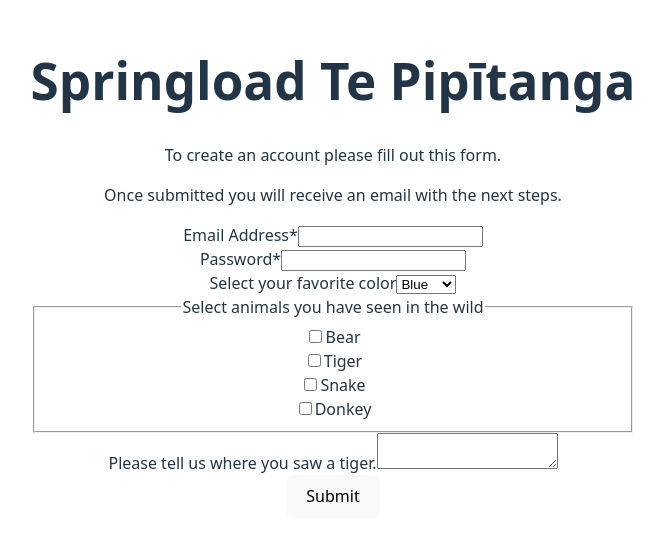
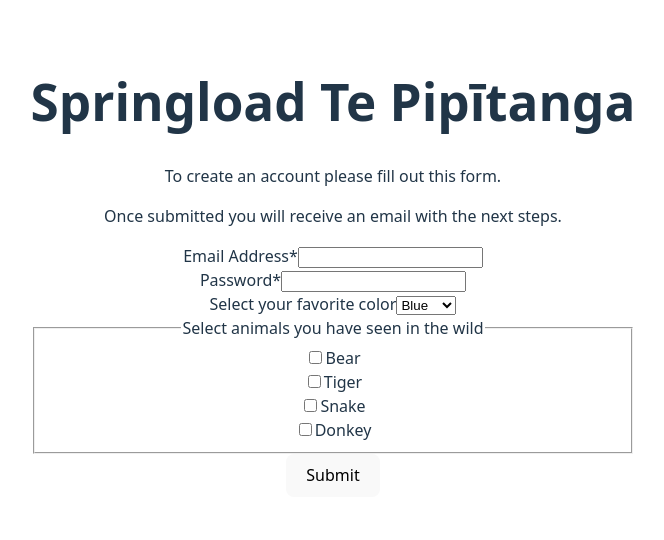
Before and after one commit to Claudia413/Springload-CEngelsman, a React (Vite) app: page / in a window 1280 px wide. Shown: the part 132-672 px from the top of the page, without its empty margins (307-971 px from the left). Built offline with nearby package versions, Linux system fonts and the light colour scheme.

Commit message:
Make tiger sighting input visible when tiger selected

```diff
--- a/src/components/form.jsx
+++ b/src/components/form.jsx
@@ -108,8 +108,13 @@
           ))}
         </fieldset>
       </div>
+      {formData.animals.includes("tiger") && (
         <div>
-        <label id="tiger-sighting-label" htmlFor={"tigerSighting"} className="">
+          <label
+            id="tiger-sighting-label"
+            htmlFor={"tigerSighting"}
+            className=""
+          >
             Please tell us where you saw a tiger.
           </label>
           <textarea
@@ -121,8 +126,9 @@
             aria-labelledby="tiger-sighting-label"
           ></textarea>
         </div>
+      )}
 
-      <button type="submit" className="">
+      <button type="submit" className="button">
         Submit
       </button>
     </form>
```
Lines whose indentation alone changed are shown as unchanged.
